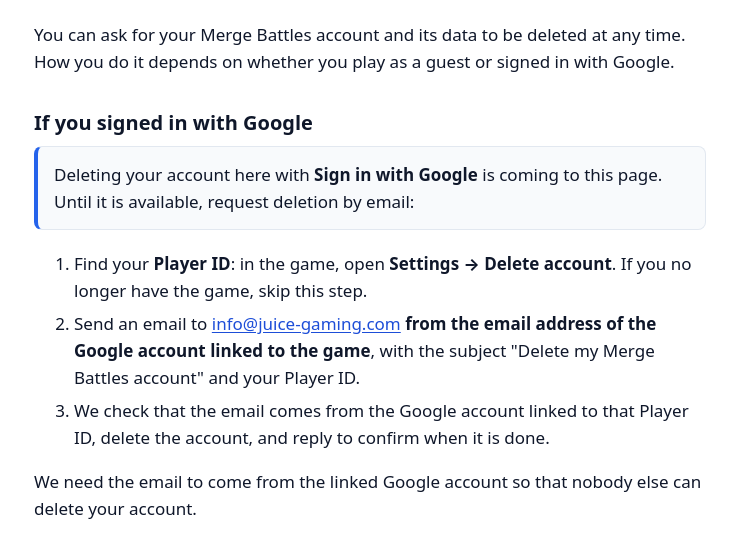
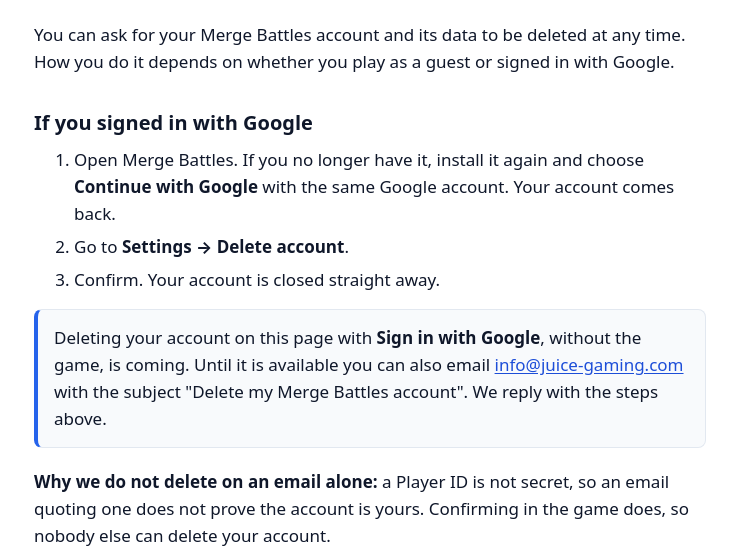
Before and after one commit to juice-gaming/website, a plain HTML site: page delete-account/index.html in a window 1280 px wide. Shown: the part 192-746 px from the top of the page, without its empty margins (270-1007 px from the left). Drawn offline with Linux system fonts and the light colour scheme.

Commit message:
Deletion page and policy follow the owner's deletion answers
No deletion on an email alone: a Player ID is not secret and the Google
email is never stored, so the old promise to "check the email comes from
the linked account" could not be kept. Google-linked players delete in the
game (reinstall and Continue with Google if needed); an email gets the
steps back. Adds the 2-year ban hash kept for banned Google-linked
accounts, on both pages.

Co-Authored-By: Claude Opus 5.5 <noreply@anthropic.com>
Claude-Session: https://claude.ai/code/session_01JH37UqBqK8PPHgbBmgLjd2

```diff
--- a/delete-account/index.html
+++ b/delete-account/index.html
@@ -28,21 +28,22 @@
     it depends on whether you play as a guest or signed in with Google.</p>
 
     <h2 id="google">If you signed in with Google</h2>
+    <ol>
+      <li>Open Merge Battles. If you no longer have it, install it again and choose
+      <strong>Continue with Google</strong> with the same Google account. Your account comes
+      back.</li>
+      <li>Go to <strong>Settings → Delete account</strong>.</li>
+      <li>Confirm. Your account is closed straight away.</li>
+    </ol>
     <div class="box">
-      <p>Deleting your account here with <strong>Sign in with Google</strong> is coming to this
-      page. Until it is available, request deletion by email:</p>
+      <p>Deleting your account on this page with <strong>Sign in with Google</strong>, without the
+      game, is coming. Until it is available you can also email
+      <a href="mailto:info@juice-gaming.com?subject=Delete%20my%20Merge%20Battles%20account">info@juice-gaming.com</a>
+      with the subject "Delete my Merge Battles account". We reply with the steps above.</p>
     </div>
-    <ol>
-      <li>Find your <strong>Player ID</strong>: in the game, open <strong>Settings → Delete
-      account</strong>. If you no longer have the game, skip this step.</li>
-      <li>Send an email to <a href="mailto:info@juice-gaming.com?subject=Delete%20my%20Merge%20Battles%20account">info@juice-gaming.com</a>
-      <strong>from the email address of the Google account linked to the game</strong>, with the subject
-      "Delete my Merge Battles account" and your Player ID.</li>
-      <li>We check that the email comes from the Google account linked to that Player ID, delete
-      the account, and reply to confirm when it is done.</li>
-    </ol>
-    <p>We need the email to come from the linked Google account so that nobody else can delete your
-    account.</p>
+    <p><strong>Why we do not delete on an email alone:</strong> a Player ID is not secret, so an
+    email quoting one does not prove the account is yours. Confirming in the game does, so nobody
+    else can delete your account.</p>
 
     <h2 id="guest">If you play as a guest</h2>
     <ol>
@@ -77,6 +78,10 @@
       request): kept for 30 days from when they were written, then deleted.</li>
       <li><strong>Security records</strong>, such as records of administrative actions taken on
       an account: kept for up to 12 months, to prevent fraud and abuse.</li>
+      <li><strong>Bans</strong>: if an account linked to Google was banned, we keep a one-way hash
+      of the Google account ID (it cannot be turned back into the ID or an email address) and the
+      reason for the ban for 2 years, so that a ban cannot be escaped by deleting the account.
+      Nothing is kept for accounts that were not banned.</li>
     </ul>
 
     <h2 id="help">Questions</h2>
```
Also changed, not shown: privacy/index.html (+9 -2 lines), 1 other file.
